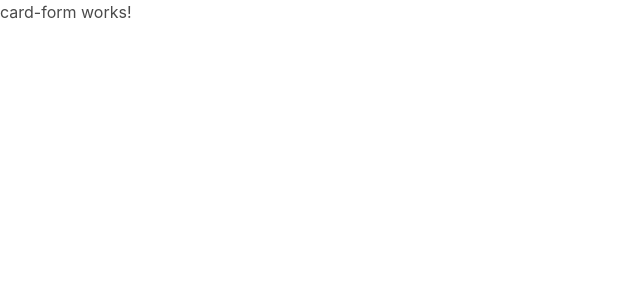
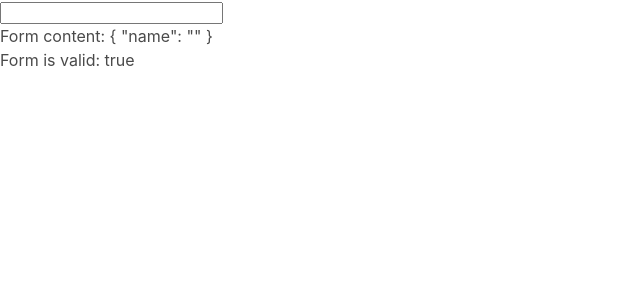
Before and after one commit to miha-9111/creditcard, an Angular app: page / in a window 1280 px wide. Shown: the top 300 px of the page, without its empty margins (0-640 px from the left). Built offline with nearby package versions, Linux system fonts and the light colour scheme.

Commit message:
Binding a FormGroup to a Form

```diff
--- a/src/app/card-form/card-form.component.html
+++ b/src/app/card-form/card-form.component.html
@@ -1 +1,6 @@
-<p>card-form works!</p>
+<form [formGroup]="cardForm">
+  <input formControlName="name">
+</form>
+
+<div>Form content: {{ cardForm.value | json }}</div>
+<div>Form is valid: {{ cardForm.valid }}</div>
```
